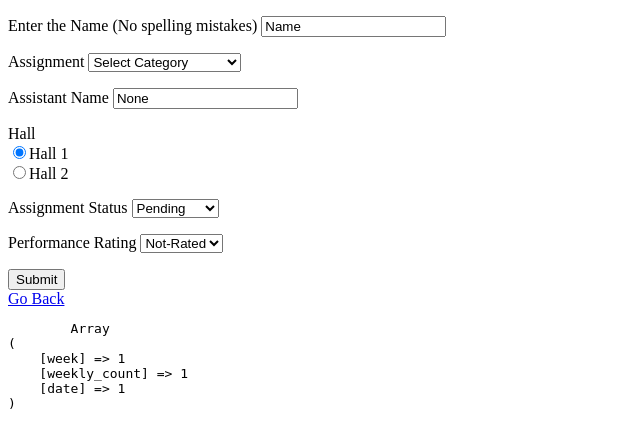
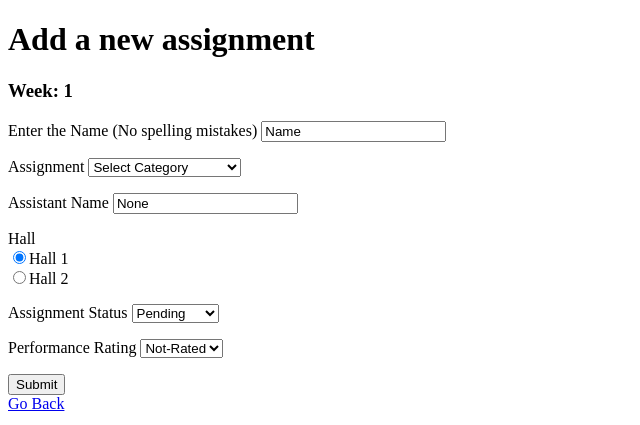
Before and after one commit to AryansVj/assignment-tracker, a PHP site: page /addAssignment.php in a window 1280 px wide. Shown: the top 425 px of the page, without its empty margins (0-640 px from the left). Run offline with PHP 8.4, Linux system fonts and the light colour scheme; the visitor is signed in with stand-in values (Sample User, id 1).

Commit message:
minor improvements

```diff
--- a/addAssignment.php
+++ b/addAssignment.php
@@ -15,6 +15,9 @@ if ( isset($_POST['Name']) && isset($_POST['category']) ) {
         $weeks = new Weeks($db->pdo);
 
         $person_id = $people->getPersonID($_POST['Name']);
+        if ($person_id == -1) {
+            $_SESSION['error'] = 'Assignment addition failed. Person Name error!';
+        }
         if ($_POST['assistant'] === "None") {
             $assistant_id = 5;
         } else {
@@ -27,11 +30,12 @@ if ( isset($_POST['Name']) && isset($_POST['category']) ) {
 
             $weeks->updateCount($_SESSION['week'], $_SESSION['weekly_count']);
 
-        } else {
-            $_SESSION['error'] = 'Error adding the assignment!';
+        } else if ( !isset($_SESSION['error']) ) {
+            $_SESSION['error'] = 'Assignment addition failed!';
         }
 
         $weekly_assignments = $assignments->getWeek($_SESSION['date']);
+        $_SESSION['weekly_assignments'] = $weekly_assignments;
     }
     header("Location: addAssignment.php");
     return;
@@ -46,6 +50,8 @@ if ( isset($_POST['Name']) && isset($_POST['category']) ) {
     <title>Document</title>
 </head>
 <body>
+    <h1>Add a new assignment</h1>
+    <h3>Week: <?= htmlentities($_SESSION['date']); ?></h3>
     <form method="post">
         <p>
             <label for="Name">Enter the Name (No spelling mistakes)</label>
@@ -106,7 +112,7 @@ if ( isset($_POST['Name']) && isset($_POST['category']) ) {
             unset($_SESSION['success']);
         }
 
-        print_r($_SESSION);
+        print_r($_SESSION['weekly_assignments']);
         ?>
     </pre>
 </body>
```
